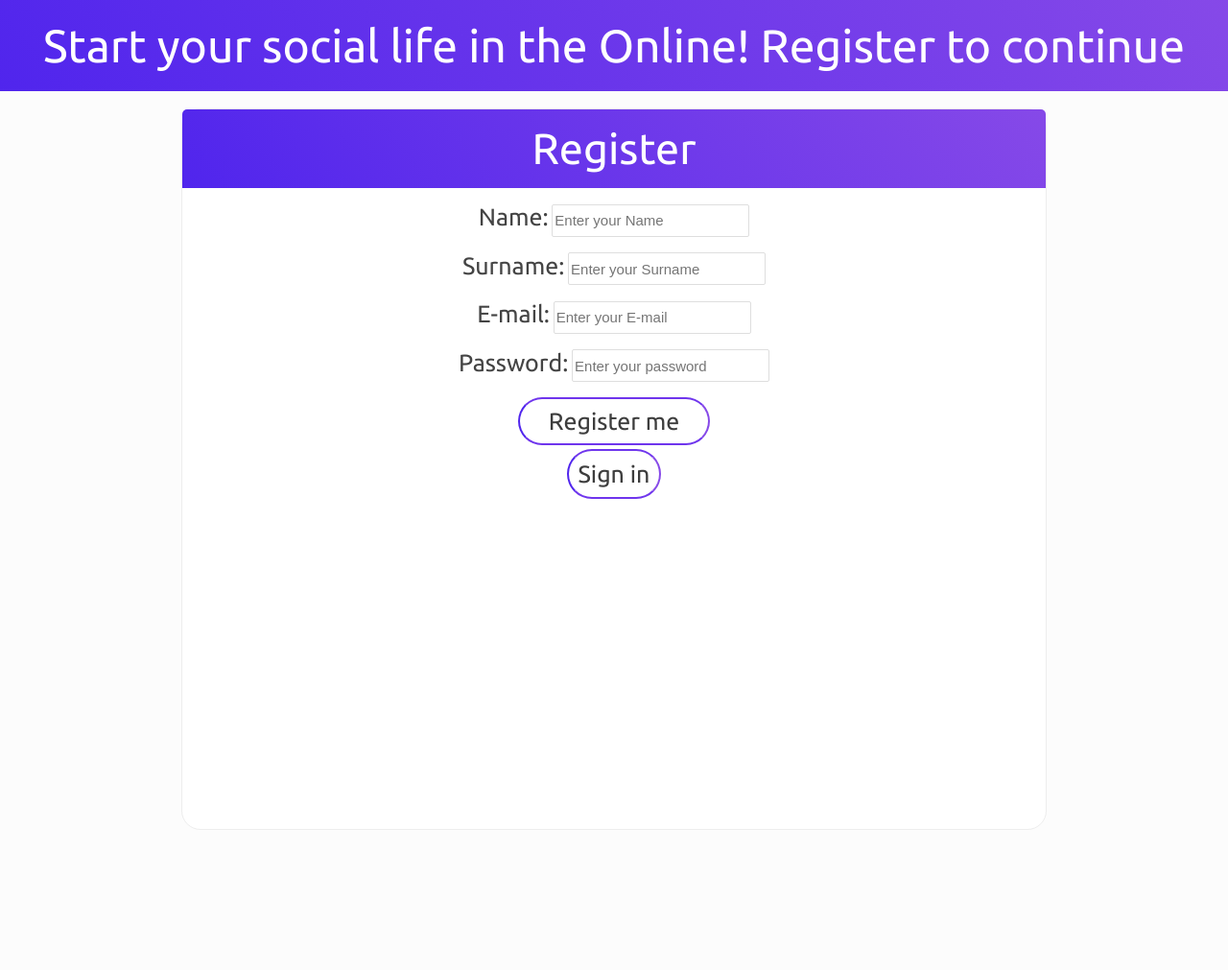
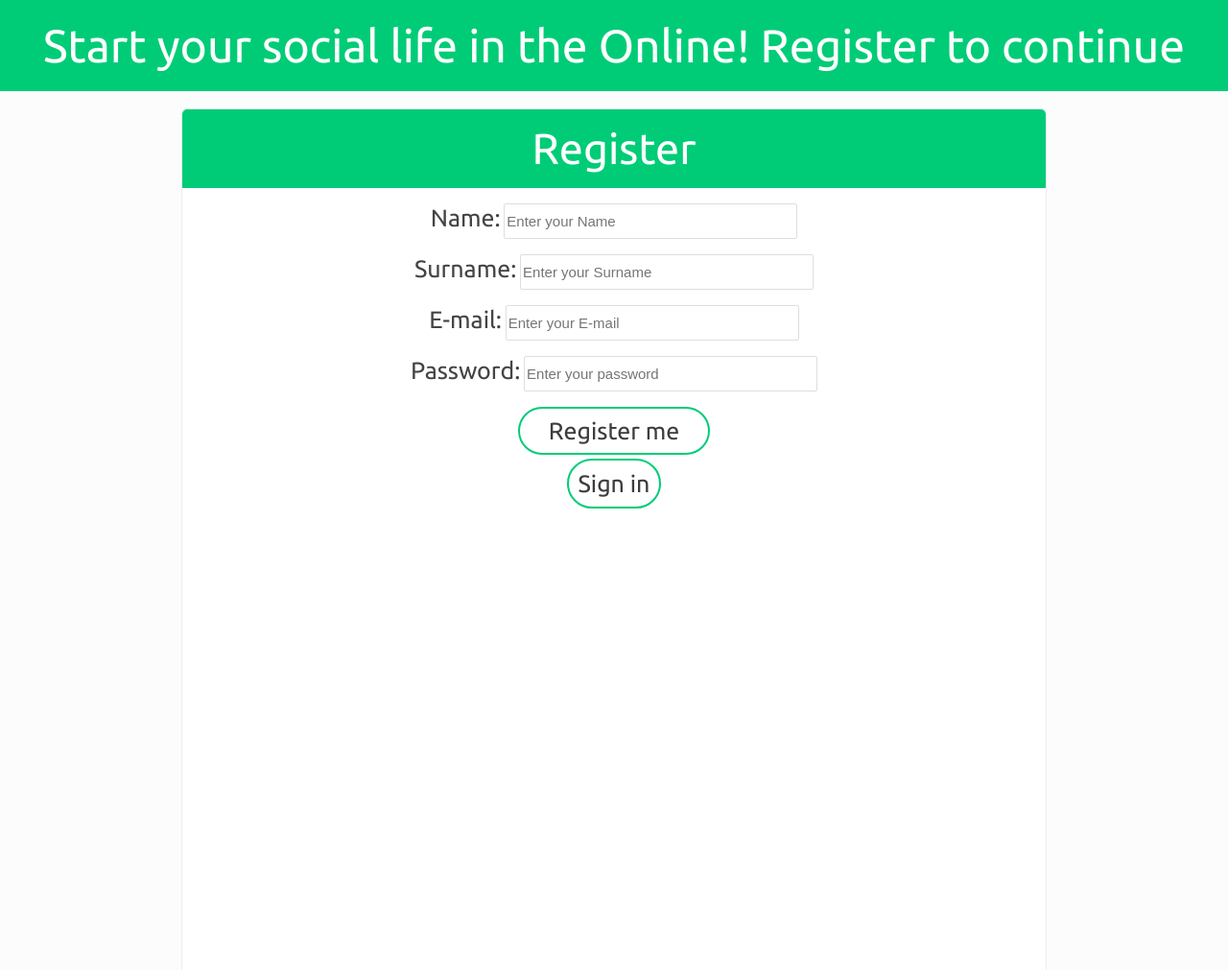
Before and after one commit to accone/Massive.com, a plain HTML site: page index.html in a window 1280 px wide. Shown: the top 1011 px of the page at 96% size. Before the commit the page ends 865 px from the top, so only its background shows below. Drawn offline with Linux system fonts and the light colour scheme.

Commit message:
Update style.css

```diff
--- a/style.css
+++ b/style.css
@@ -1,10 +1,7 @@
 button {
     width: 200px;
     height: 50px;
-    border-right: 2px solid #8649E8;
-    border-left: 2px solid #5025ED;
-    border-bottom: 2px solid #6F35ED;
-    border-top: 2px solid #6F35ED;
+    border: 2px solid #00CC77;
     color: #3d3d3d;
     border-radius: 100px;
     font-size: 25px;
@@ -12,21 +9,23 @@ button {
     background: #fff;
 }
 button:hover {
-    background: linear-gradient(50deg, #5025ED, #8649E8);
-    color: #fff;
+    background: #eee;
+    color: #3d3d3d;
     border: none;
     box-shadow: 0 0 10px 0 #808080;
+    border: 2px solid #00CC77;
 }
 .bsi:hover {
-    background: linear-gradient(50deg, #5025ED, #8649E8);
-    color: #fff;
+    background: #eee;
+    color: #3d3d3d;
     border: none;
     box-shadow: 0 0 10px 0 #808080;
+    border: 2px solid #00CC77;
 }
 
 input {
-    width: 200px;
-    height: 30px;
+    width: 300px;
+    height: 33px;
     border: 1px solid #DEDEDE;
     border-radius: 2px;
     font-size: 15px;
@@ -39,9 +38,9 @@ input:focus {
     border: none;
     background: #fff;
     width: 900px;
-    border-radius: 20px;
+    border-radius: 5px;
     border: 1px solid #EDEDED;
-    height: 750px;
+    height: 900px;
 }
 html, body {
     padding: 0;
@@ -54,7 +53,7 @@ body {
 
 .con1 {
     padding: 20px;
-    background: linear-gradient(50deg, #5025ED, #8649E8);
+    background: #00CC77;
 }
 
 label {
@@ -66,19 +65,9 @@ a {
     text-decoration: none;
     font-size: 25px;
 }
-h1 {
-    font-size: 40px;
-    color: #FFF;
-    margin: 200px 0px;
-    background: linear-gradient(50deg, #5025ED, #8649E8);
-    height: 30%;
-}
 .bsi {
     padding: 10px;
-    border-right: 2px solid #8649E8;
-    border-left: 2px solid #5025ED;
-    border-bottom: 2px solid #6F35ED;
-    border-top: 2px solid #6F35ED;
+    border: 2px solid #00CC77;
     color: #3d3d3d;
     border-radius: 100px;
     text-align: center;
@@ -87,7 +76,7 @@ h1 {
 
 .Msr {
     width: 870px;
-    background: linear-gradient(50deg, #5025ED, #8649E8);
+    background: #00CC77;
     color: #ffffff;
     text-align: center;
     font-size: 45px;
@@ -95,8 +84,3 @@ h1 {
     border-top-left-radius: 5px;
     border-top-right-radius: 5px
 }
-
-h2 {
-    color: #2d2d2d;
-    font-size: 30px;
-}
```
